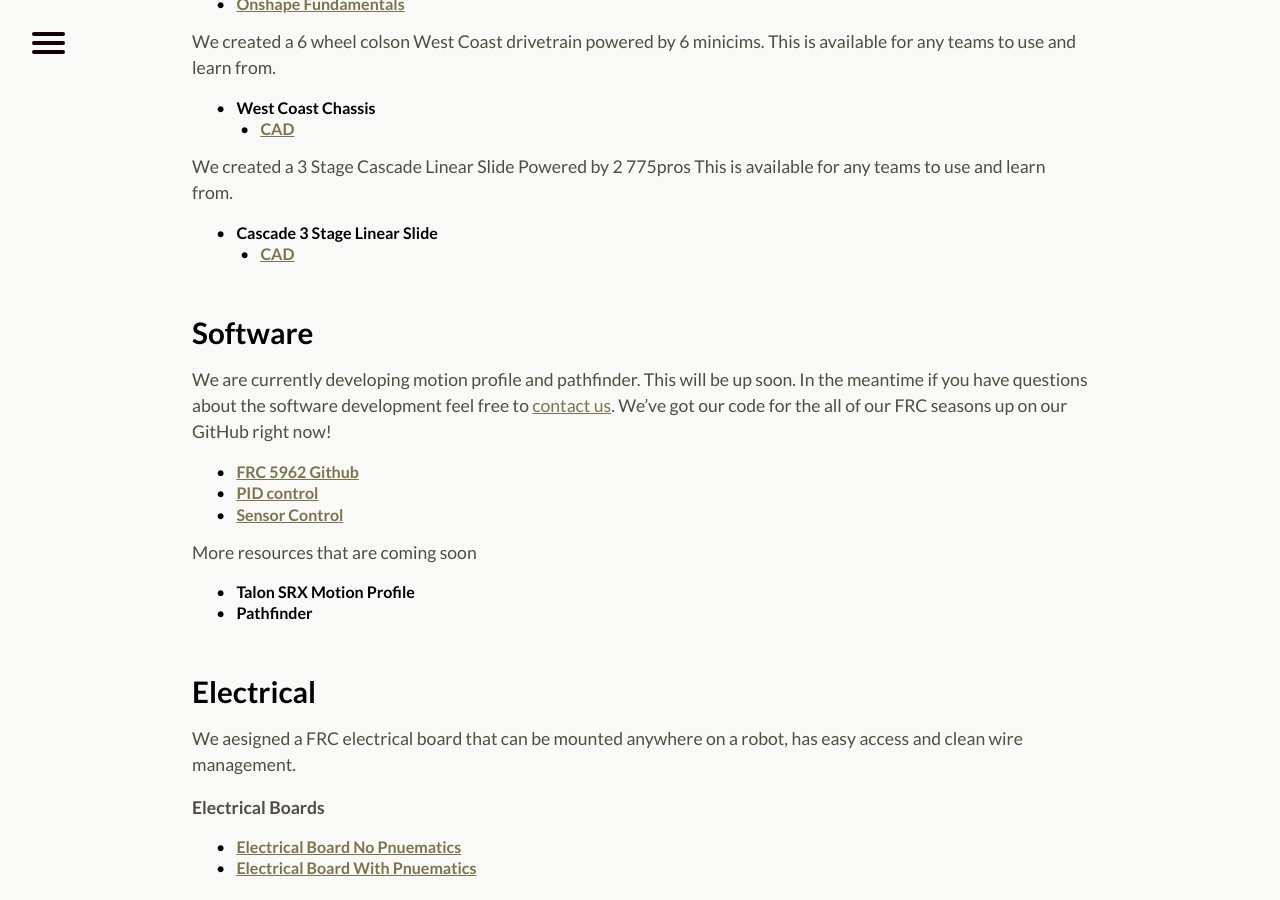
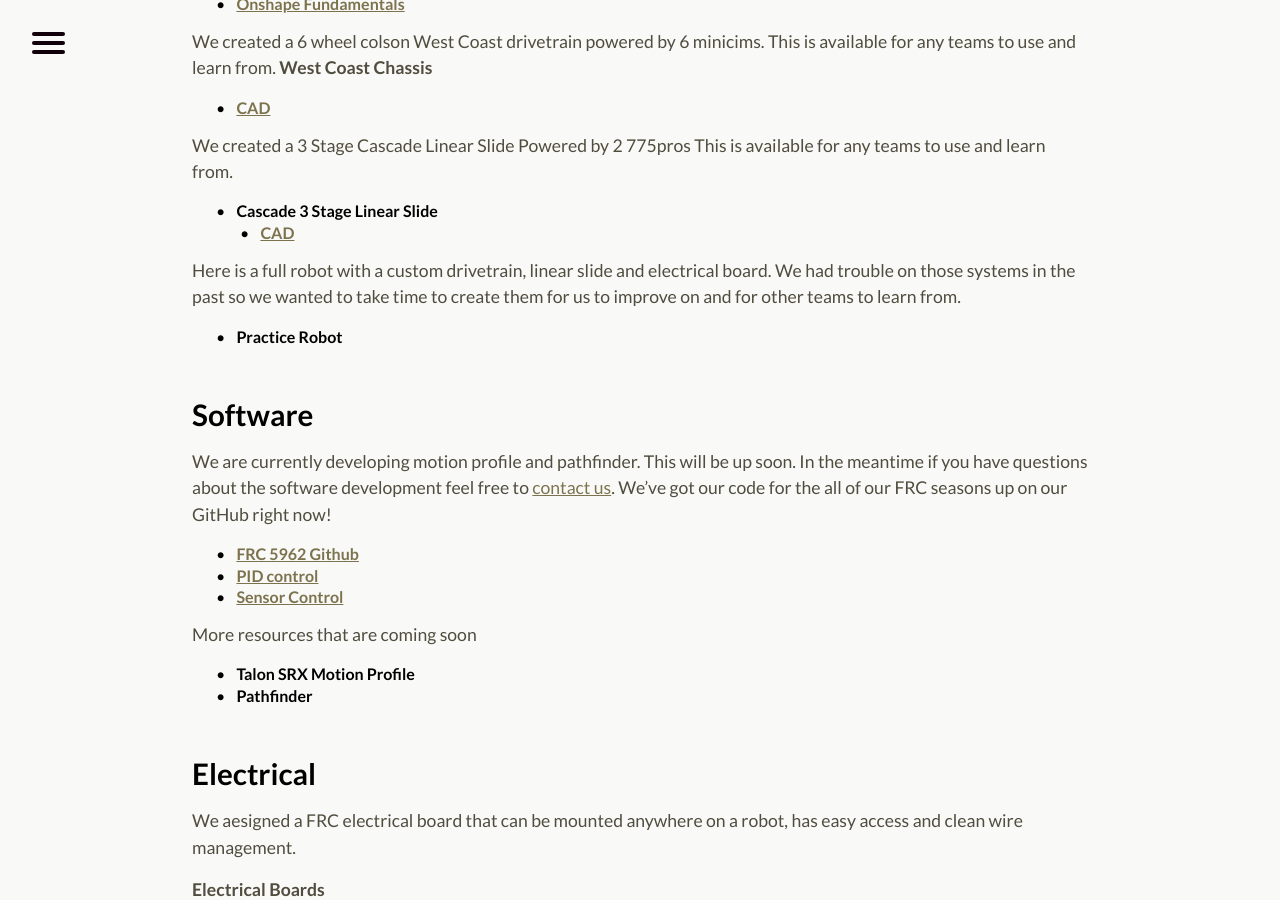
Before and after one commit to perSEVERE-5962/frc5962, a Jekyll site: the page built from resources.markdown, in a window 1280 px wide and 900 px high, scrolled down 588 px. Built offline with Jekyll 4.4.1, drawn with Linux system fonts in a browser that asks for light colours.

Commit message:
Updated Resources

```diff
--- a/resources.markdown
+++ b/resources.markdown
@@ -10,12 +10,15 @@ We use onshape to design and CAD all of our robots. We have created a document w
 1. [**Onshape Fundamentals**](https://docs.google.com/document/d/1EW8V7WBNBqr19iqDcAsuY5-3FRw1PEwA37WWa0JXmIY/edit?usp=sharing)
 
 We created a 6 wheel colson West Coast drivetrain powered by 6 minicims. This is available for any teams to use and learn from.
-2. **West Coast Chassis**
+**West Coast Chassis**
 * [**CAD**](/uploads/5962%20West%20Coast%20Drive.step)
 
 We created a 3 Stage Cascade Linear Slide Powered by 2 775pros This is available for any teams to use and learn from.
 3. **Cascade 3 Stage Linear Slide**
 * [**CAD**](/uploads/3%20Stage%20Cascade%20Linear%20Slide.step)
+
+Here is a full robot with a custom drivetrain, linear slide and electrical board. We had trouble on those systems in the past so we wanted to take time to create them for us to improve on and for other teams to learn from.
+4. **Practice Robot**
 <div class="divider"></div>
 ## Software
 We are currently developing motion profile and pathfinder. This will be up soon. In the meantime if you have questions about the software development feel free to [contact us](https://frcpersevere.com/contact). We've got our code for the all of our FRC seasons up on our GitHub right now!
```
